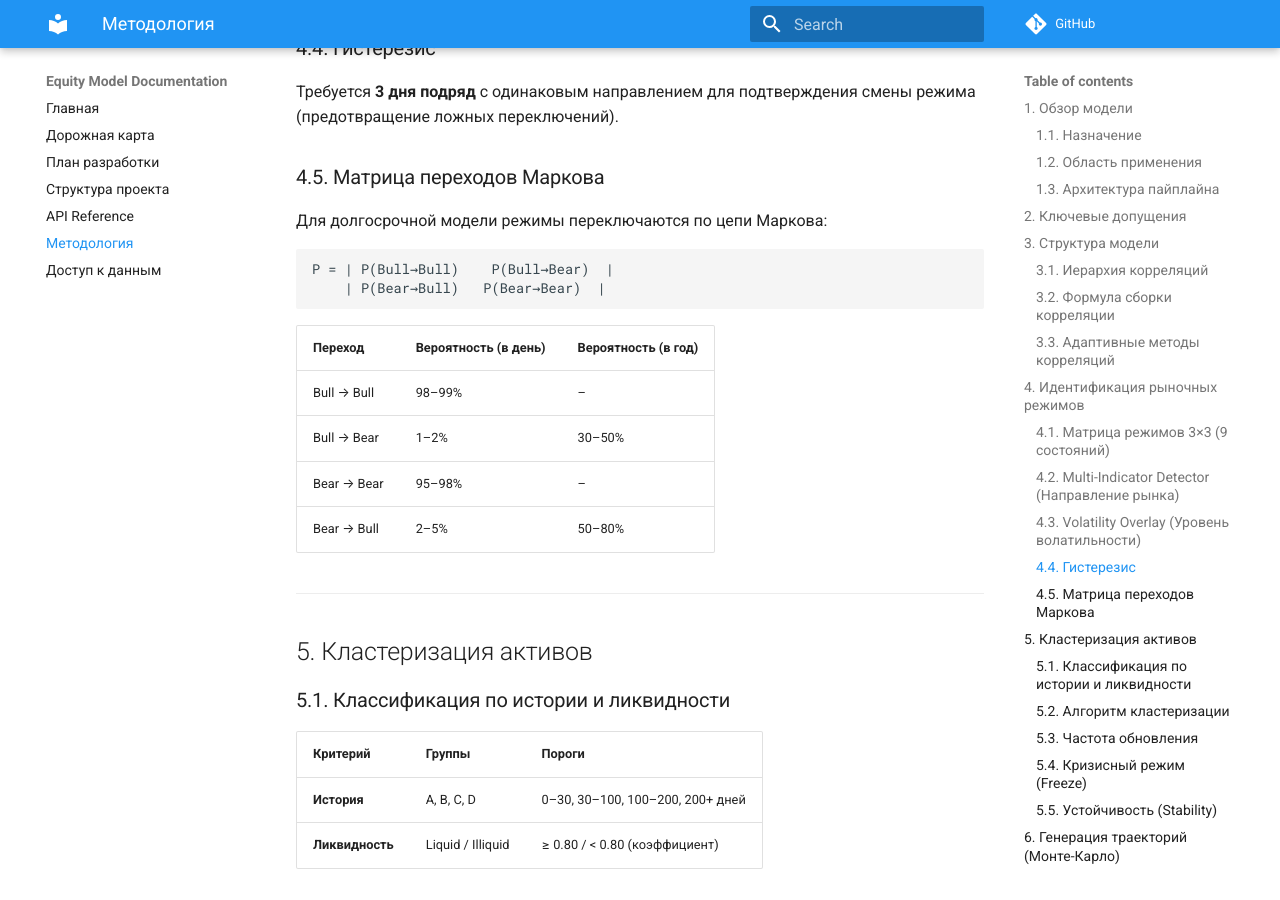
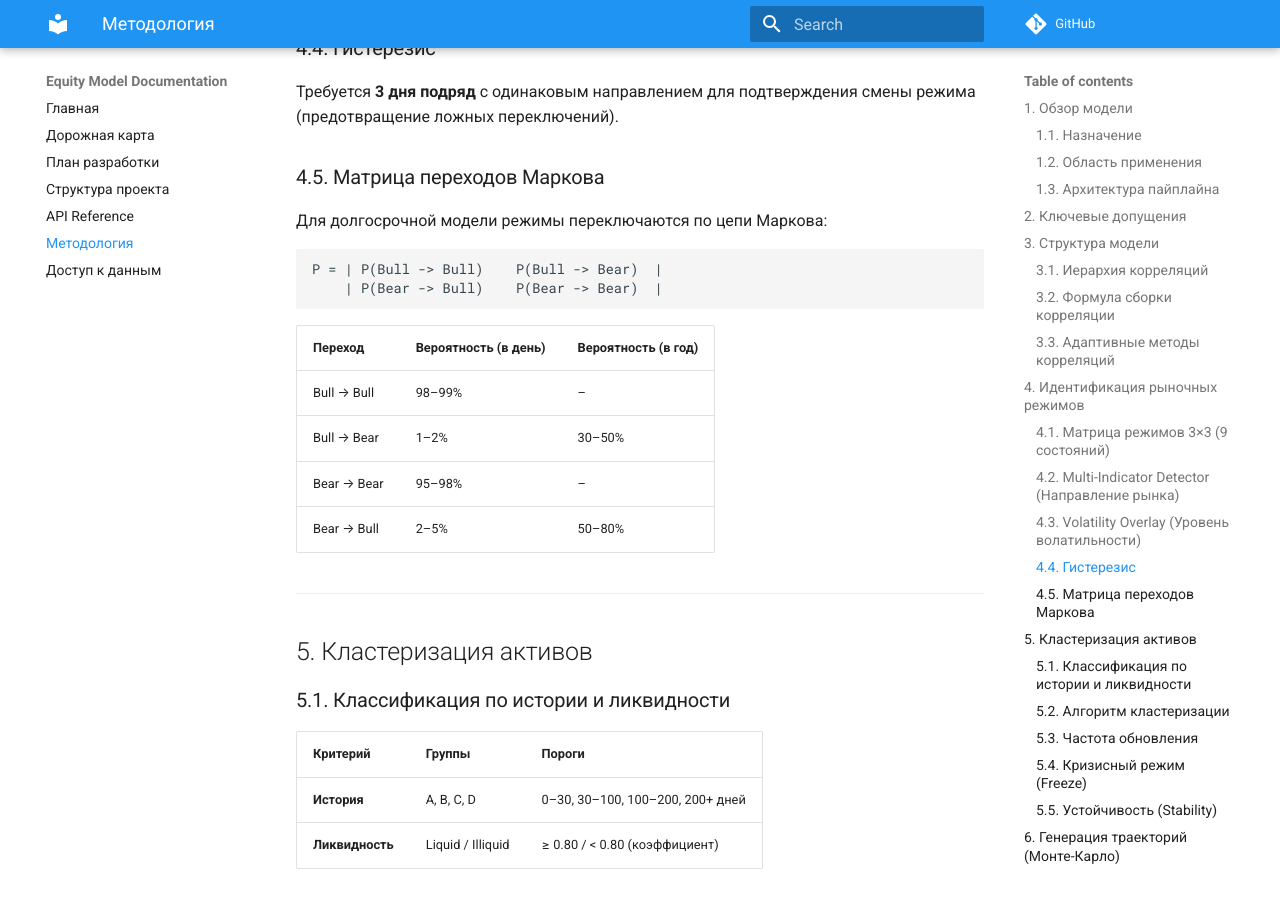
Before and after one commit to YaninaK/equity-model, an MkDocs documentation site: the page built from docs/methodology/index.md, in a window 1280 px wide and 900 px high, scrolled down 4320 px. Built offline with MkDocs 1.6.1 and Material for MkDocs 9.7.7, drawn with Linux system fonts in a browser that asks for light colours; comment, search, counter and statistics services are not loaded; some of the changed text lies outside the part shown.

````diff
--- a/docs/methodology/index.md
+++ b/docs/methodology/index.md
@@ -140,7 +140,6 @@ $$ \text{Direction\_Score} = \sum_{i=1}^{5} (\text{Indicator\_Value}_i \times \t
 $$ \text{Vol\_Score} = 0.60 \times \text{VIX\_Normalized} + 0.40 \times \text{Hist\_Vol\_Normalized}$$
 ```
 
-
 | Уровень Vol | VIX-RUS | Историческая Vol (20д) | Параметры модели |
 | :--- | :--- | :--- | :--- |
 | **Low Vol** | < 20 | < 15% | Стандартные (σ × 0.8) |
@@ -156,8 +155,8 @@ $$ \text{Vol\_Score} = 0.60 \times \text{VIX\_Normalized} + 0.40 \times \text{Hi
 Для долгосрочной модели режимы переключаются по цепи Маркова:
 
 ```
-P = | P(Bull→Bull)    P(Bull→Bear)  |
-    | P(Bear→Bull)   P(Bear→Bear)  |
+P = | P(Bull -> Bull)    P(Bull -> Bear)  |
+    | P(Bear -> Bull)    P(Bear -> Bear)  |
 ```
 
 | Переход | Вероятность (в день) | Вероятность (в год) |
@@ -336,13 +335,17 @@ $$ \max(\text{Цена}_t / \text{Цена}_{t-252}) \leq 10 \text{ для лю
 ### 9.2. Jump-процесс (Катастрофы)
 
 **Частота событий:**
+
 $$ N \sim \text{Poisson}(\lambda \times T) $$
+
 Где λ = 0.05 (1 событие за 20 лет)
 
 **Величина падения:**
+
 $$ \text{Jump} \sim \text{LogNormal}(\mu, \sigma), \text{ где } E[\text{Jump}] = -40\% $$
 
 **Влияние на корреляции:**
+
 $$ \rho_{ij, shock} = 0.99 \text{ для всех } i, j \text{ на период 5–10 дней после шока} $$
 
 ### 9.3. Пресеты стресс-сценариев
````
